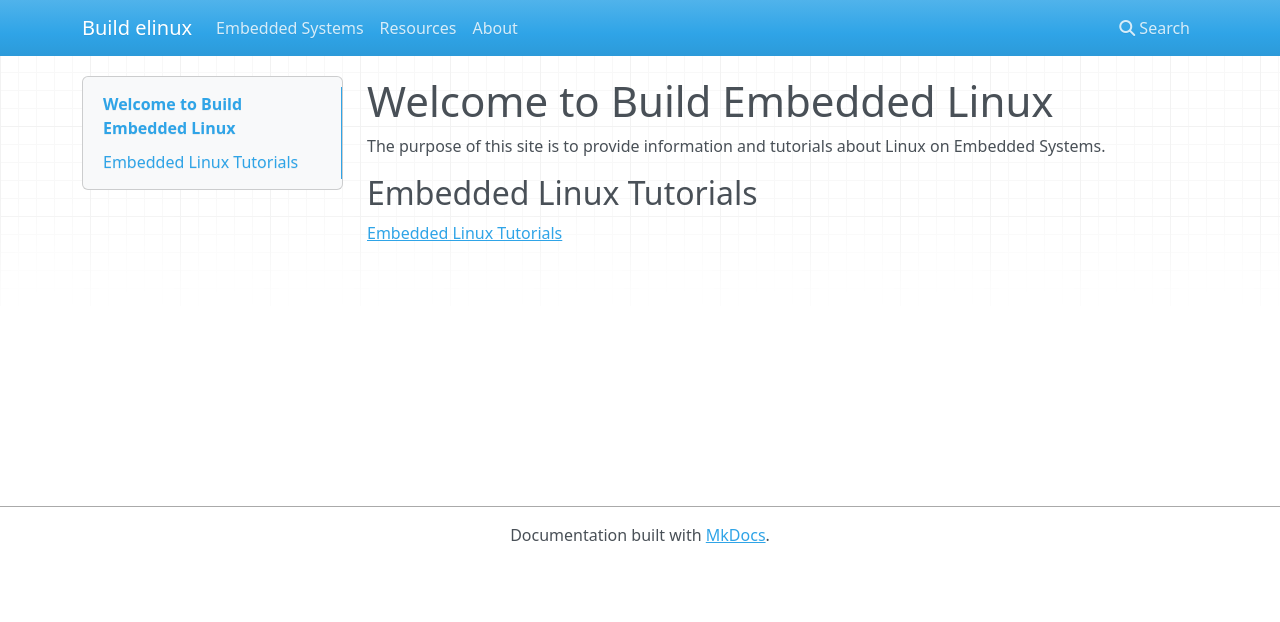
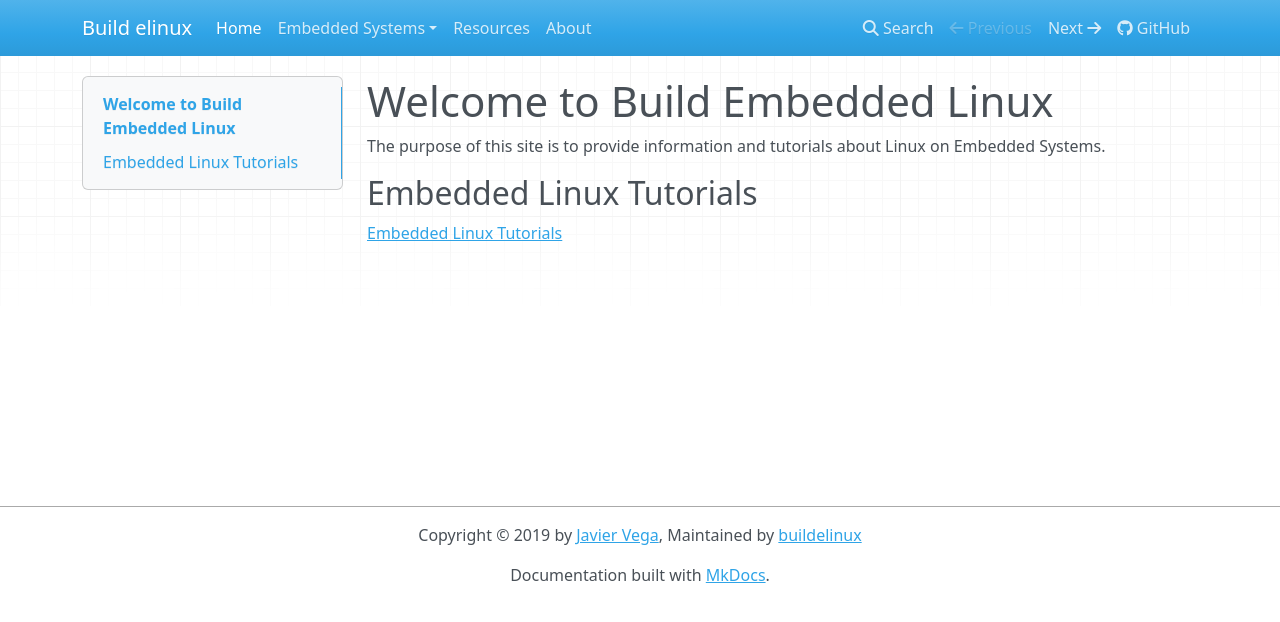
Before and after one commit to buildelinux/buildelinux, an MkDocs documentation site: the page built from docs/index.md, in a window 1280 px wide. Shown: the top 622 px of the page. Built offline with MkDocs 1.6.1, drawn with Linux system fonts in a browser that asks for light colours; nearby versions of some CDN libraries; part of the change alters nothing that is shown.

Commit message:
Adding github

```diff
--- a/mkdocs.yml
+++ b/mkdocs.yml
@@ -1,5 +1,20 @@
 site_name: Build elinux
+site_description: Documentation for Embedded Linux Projects.
+site_author: Javier Vega
+
 nav:
-- 'Embedded_Systems.md'
-- 'resources.md'
-- 'about.md'
+  - Home: 'index.md'
+  - Embedded Systems:
+    - 'Loadable Module': 'embedded_systems/loadable_module/module.md'
+    - 'Device Driver': 'embedded_systems/device_driver/driver.md'
+    - 'Linux Distribution': 'embedded_systems/linux_distribution/linux_distro.md'
+  - Resources: 'resources.md'
+  - About: 'about.md'
+
+extra:
+  version: 1.0
+
+repo_url: 'https://github.com/buildelinux/buildelinux'
+edit_uri: ''
+
+copyright: 'Copyright © 2019 by <a href="https://github.com/nanoterran">Javier Vega</a>, Maintained by <a href="https://github.com/buildelinux/buildelinux">buildelinux</a>'
```
